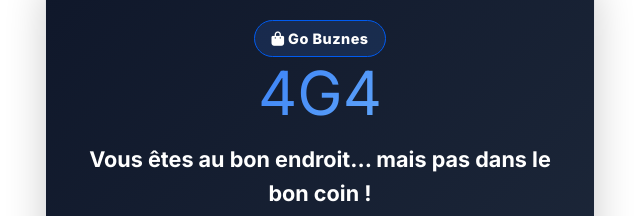
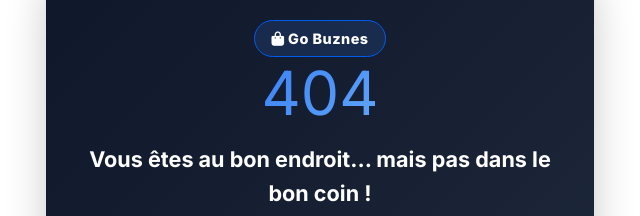
Before and after one commit to gogamenetiqui/Go-Buznes, a website: page 404.html in a window 1280 px wide. Shown: the part 188-404 px from the top of the page, 320-960 px from the left. Drawn offline with Linux system fonts and the light colour scheme; files that its build step writes are made by us from their sources; files whose address does not match are found by name.

Commit message:
ajuste le 404

```diff
--- a/404.html
+++ b/404.html
@@ -187,7 +187,7 @@
 
                     <div class="brand-reveal">
                         <span class="logo-badge"><i class="fa-solid fa-bag-shopping brand-icon"></i> Go Buznes</span>
-                        <div class="code-404">4G4</div>
+                        <div class="code-404">404</div>
                     </div>
                 </div>
                 <h1>Vous êtes au bon endroit... mais pas dans le bon coin !</h1>
```
